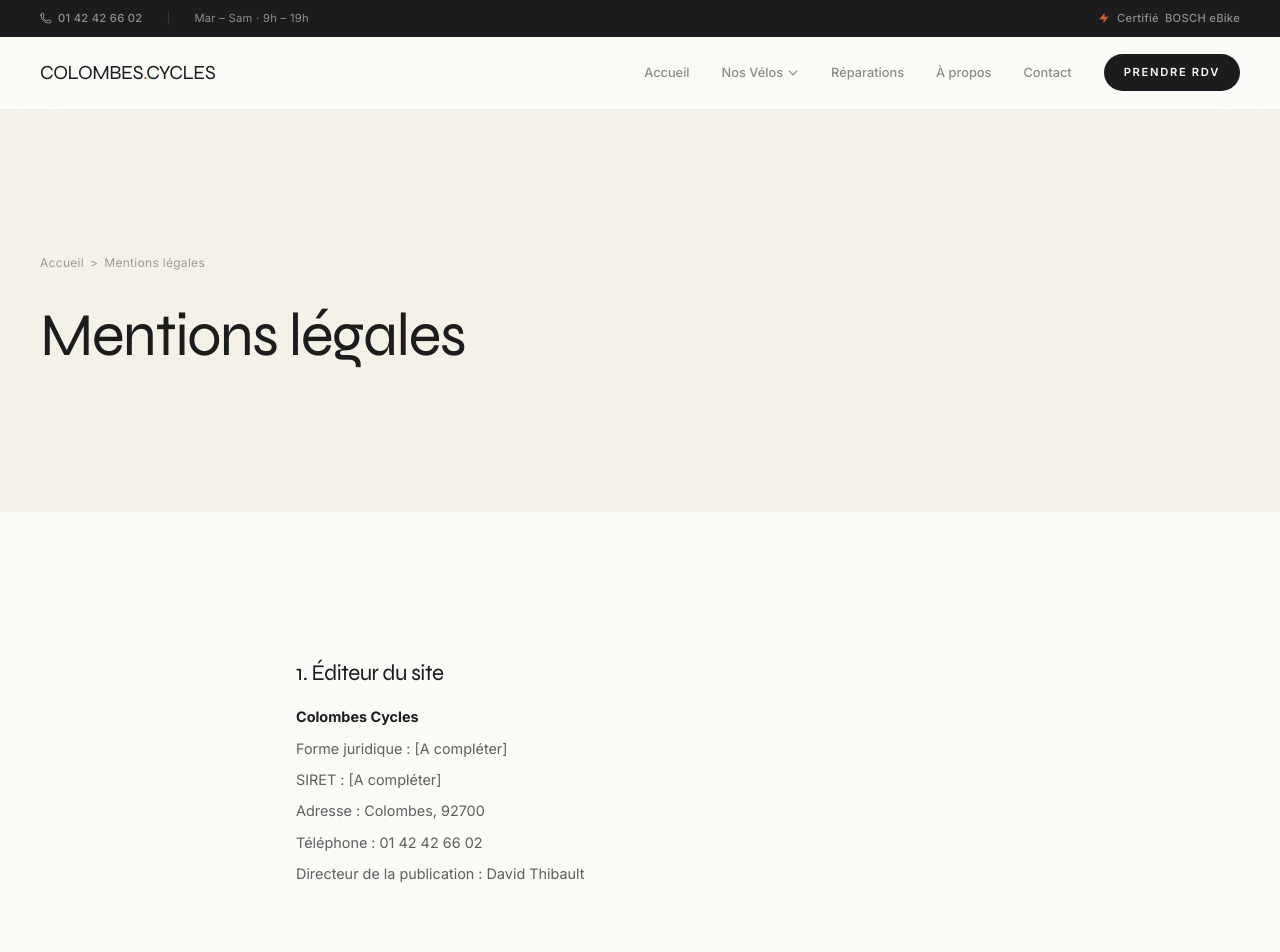
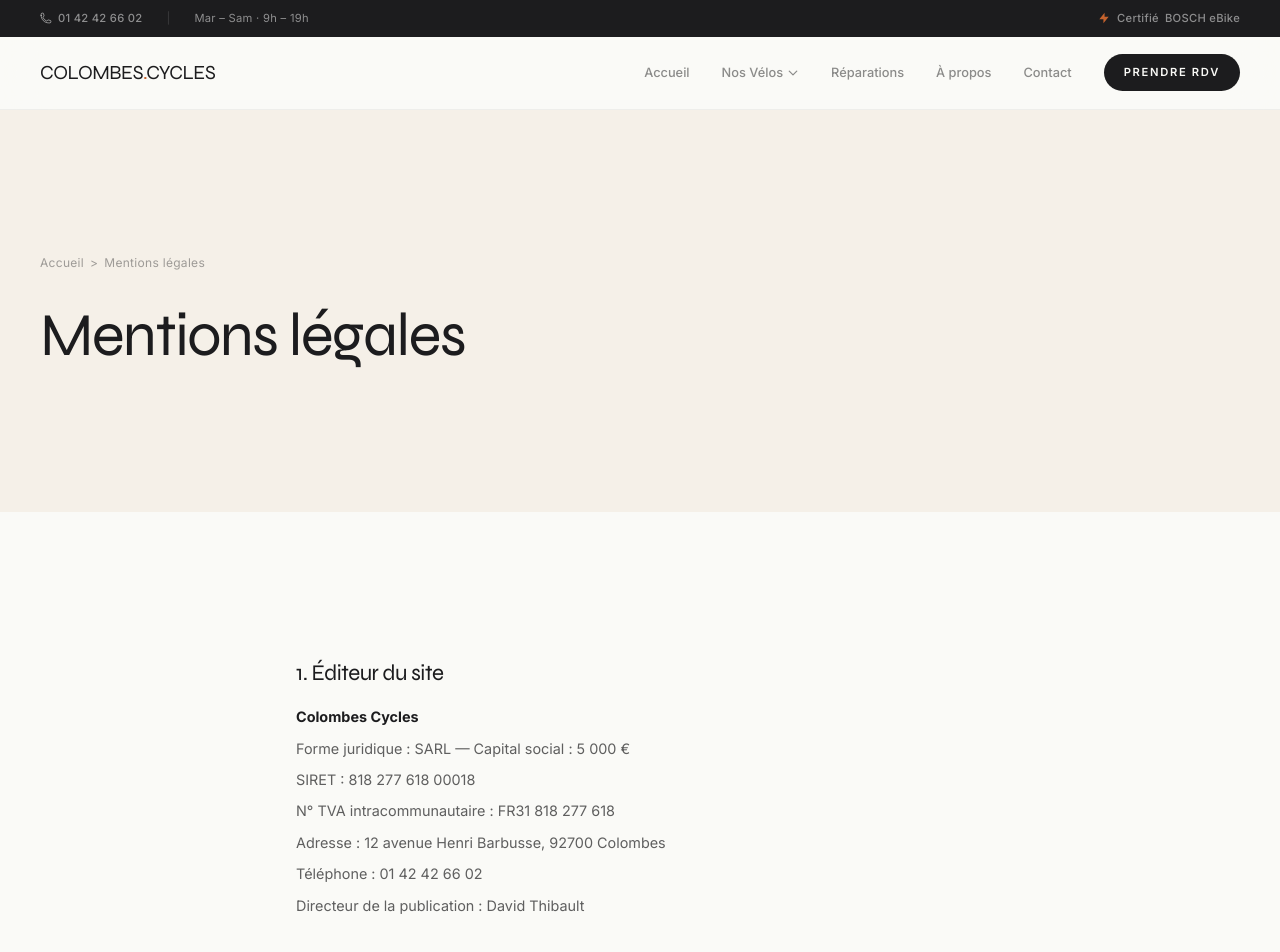
Before and after one commit to fakossa-c/colombes-cycles, a Next.js app: page /mentions-legales in a window 1280 px wide. Shown: the top 952 px of the page. Built offline with nearby package versions, Linux system fonts and the light colour scheme.

Commit message:
fix(legal): compléter mentions légales (SIRET, TVA, adresse) + ajouter /mentions-legales au sitemap
- Forme juridique, capital social, SIRET, N° TVA, adresse complète
- /mentions-legales ajouté dans sitemap.ts (FR37)

Co-Authored-By: Claude Sonnet 4.6 <noreply@anthropic.com>

```diff
--- a/app/(site)/mentions-legales/page.tsx
+++ b/app/(site)/mentions-legales/page.tsx
@@ -38,9 +38,10 @@ export default function MentionsLegalesPage() {
               <p>
                 <strong className="text-anthracite">Colombes Cycles</strong>
               </p>
-              <p>Forme juridique : [A compléter]</p>
-              <p>SIRET : [A compléter]</p>
-              <p>Adresse : Colombes, 92700</p>
+              <p>Forme juridique : SARL — Capital social : 5 000 €</p>
+              <p>SIRET : 818 277 618 00018</p>
+              <p>N° TVA intracommunautaire : FR31 818 277 618</p>
+              <p>Adresse : 12 avenue Henri Barbusse, 92700 Colombes</p>
               <p>Téléphone : 01 42 42 66 02</p>
               <p>Directeur de la publication : David Thibault</p>
             </div>
--- a/app/sitemap.ts
+++ b/app/sitemap.ts
@@ -31,5 +31,10 @@ export default function sitemap(): MetadataRoute.Sitemap {
     { url: `${baseUrl}/a-propos`, priority: 0.5, changeFrequency: "yearly" },
     { url: `${baseUrl}/contact`, priority: 0.8, changeFrequency: "yearly" },
     { url: `${baseUrl}/blog`, priority: 0.7, changeFrequency: "weekly" },
+    {
+      url: `${baseUrl}/mentions-legales`,
+      priority: 0.3,
+      changeFrequency: "yearly",
+    },
   ];
 }
```
